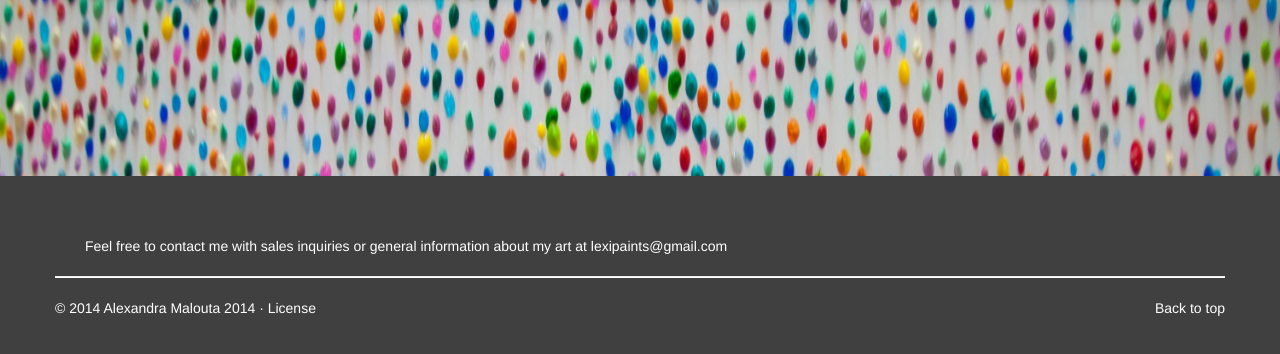
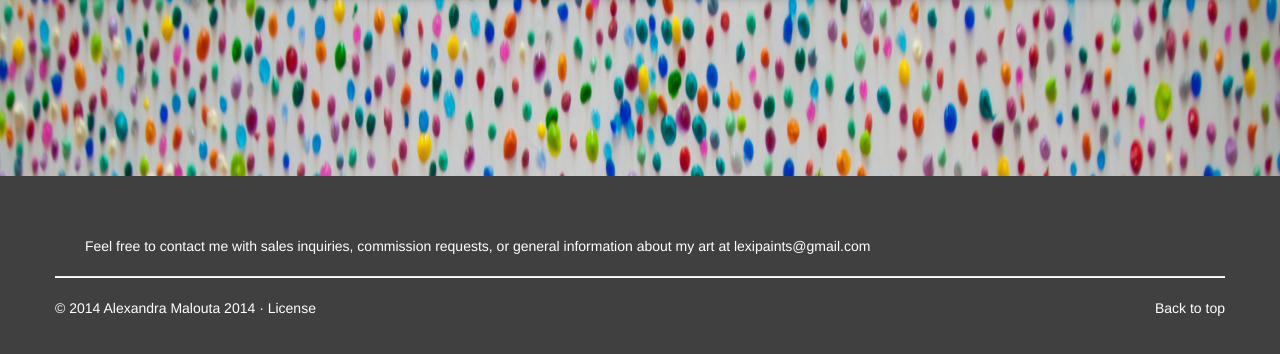
Before and after one commit to amalouta/website, a plain HTML site: page about.html in a window 1280 px wide. Shown: the part 74-428 px from the top of the page. Drawn offline with Linux system fonts and the light colour scheme.

Commit message:
Update about.html

```diff
--- a/about.html
+++ b/about.html
@@ -72,7 +72,7 @@
 
     <!-- Example row of columns -->
       <div class="span12">
-        <p>Feel free to contact me with sales inquiries or general information
+        <p>Feel free to contact me with sales inquiries, commission requests, or general information
         about my art at lexipaints@gmail.com</p>
       </div>
 
```
